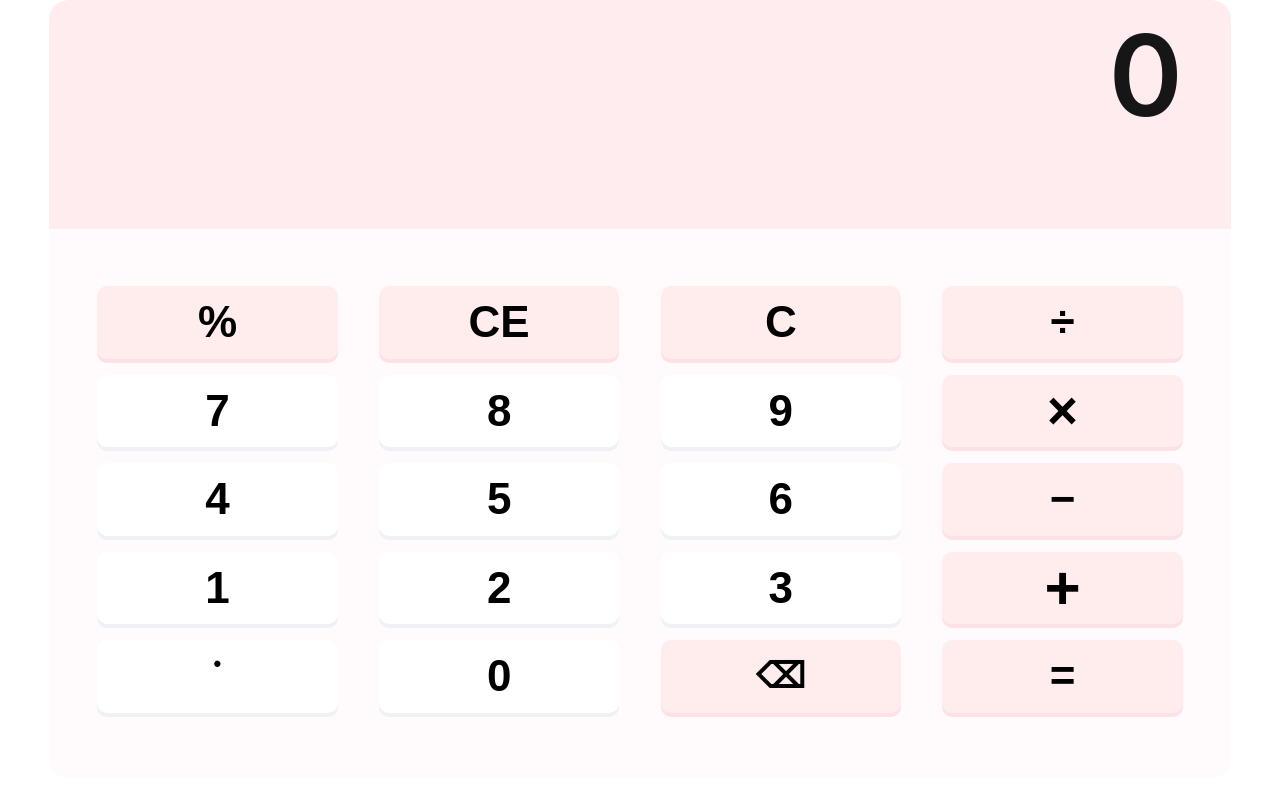
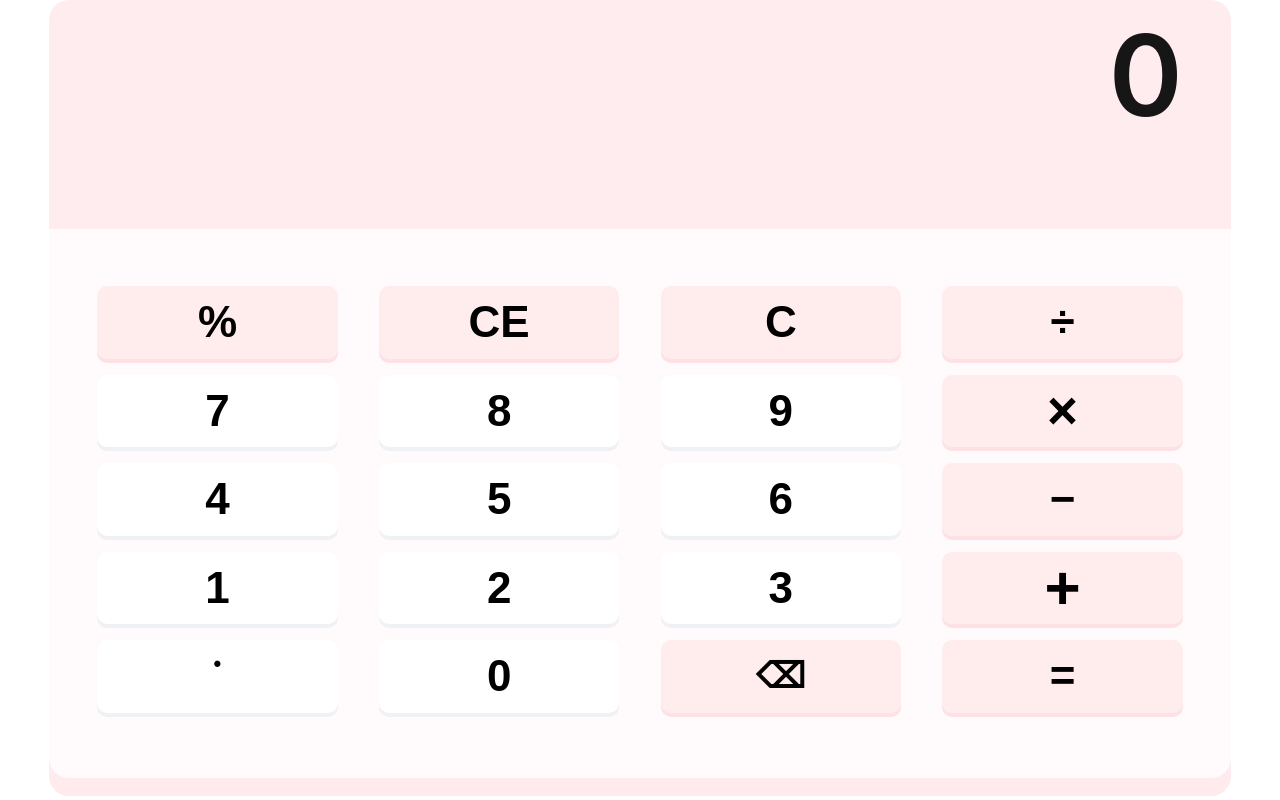
Before and after one commit to re-rank/-, a plain HTML site: page index.html in a window 1280 px wide. Drawn offline with Linux system fonts and the light colour scheme.

Commit message:
곡률 수정

```diff
--- a/index.html
+++ b/index.html
@@ -100,18 +100,7 @@
             background-color: #FFFAFB;
             position: relative;
             border-radius: 0 0 20px 20px;
-        }
-
-        .buttons::after {
-            content: '';
-            position: absolute;
-            bottom: -18px;
-            left: 0;
-            right: 0;
-            height: 18px;
-            background-color: #ffebed;
-            border-radius: 0 0 20px 20px;
-            z-index: -1;
+            box-shadow: 0 18px 0 #ffebed;
         }
 
         button {
```
